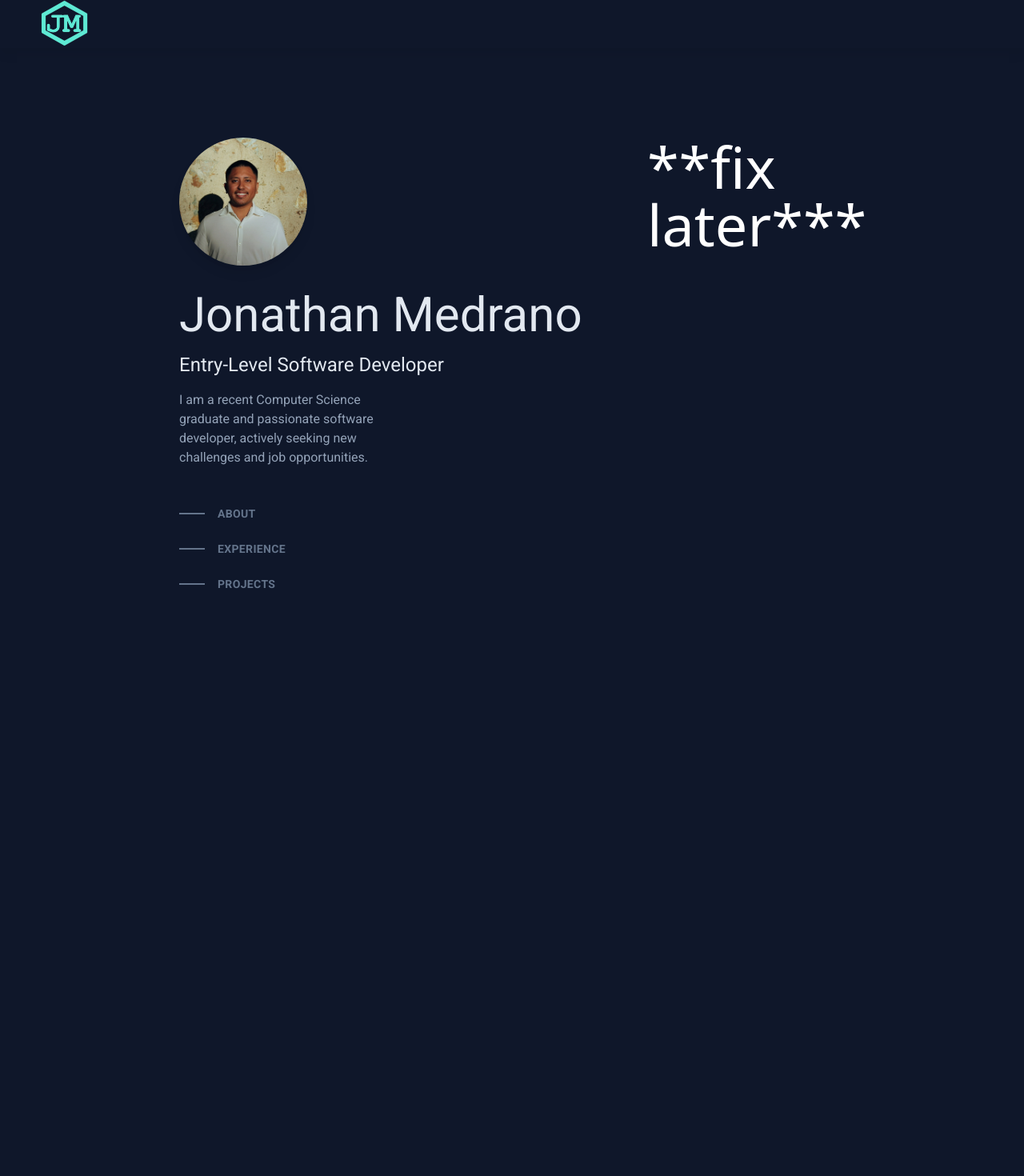
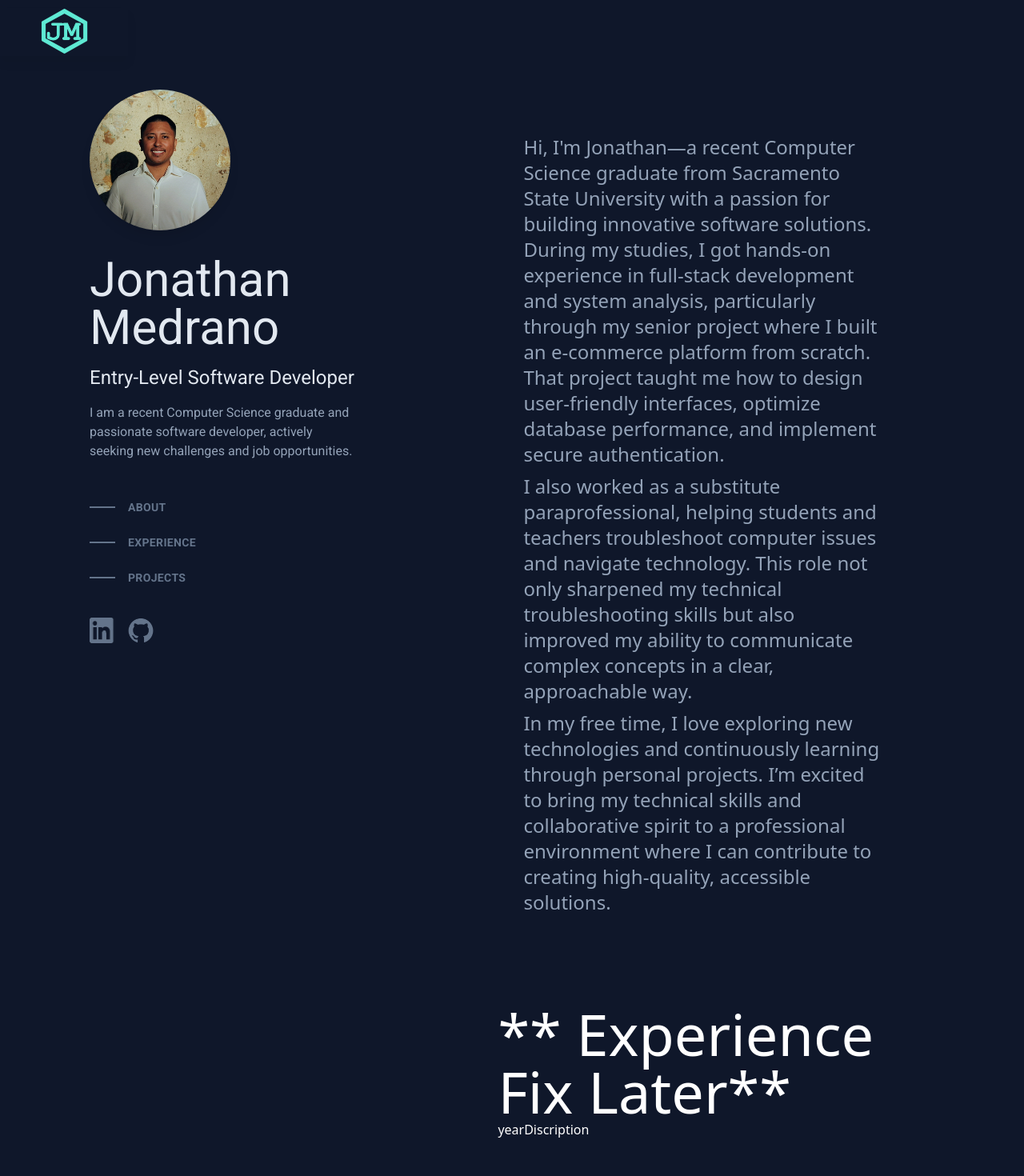
Before and after one commit to j-medrano/j-medrano.github.io, a React (Create React App) app: page / in a window 1280 px wide. Shown: the top 1470 px of the page at 80% size. Before the commit the page ends 800 px from the top, so only its background shows below. Built offline with nearby package versions, Linux system fonts and the light colour scheme.

Commit message:
75 percent done with the left side but need to add links but need to fix the left side just finished witth about section

```diff
--- a/src/App.js
+++ b/src/App.js
@@ -1,72 +1,137 @@
-import logo from './logo.svg';
-import profile_pic from './images/profile_pic.jpeg'
-import './App.css';
-import Header from './components/Header';
-
-import {
-  BrowserRouter as Router,
-  Routes,
-  Route,
-} from 'react-router-dom';
+import { BrowserRouter as Router } from "react-router-dom";
+import Header from "./components/Header";
+import profile_pic from "./images/profile_pic.jpeg"; // Ensure you have the correct path
+import linkedin from "./images/linkedin.png"
+import github from "./images/github_icon.png"
+import { useRef } from "react";
 
 function App() {
+  const aboutRef = useRef(null); // Create a reference for "About" section
+  const experienceRef = useRef(null);
+  const scrollToSection = (ref) => {
+    ref.current?.scrollIntoView({ behavior: "smooth" });
+  };
   return (
     <Router>
-    <Header title="Jonathan Medrano"/>
+      <Header title="Jonathan Medrano" />
 
-    <div className='flex flex-col lg:flex-row items-center lg:items-start lg:px-48 lg:pt-28'>
-
-      <div className="text-center">
-
-
-        <div className="flex flex-col items-center lg:items-start px-8 font-roboto">
-        <img src={profile_pic} className="w-40 h-40 object-cover rounded-full border-1 border-white shadow-lg" alt="Profile" />
-          <div className='items-start flex flex-col'>
-            <p className='text-4xl lg:text-6xl  pt-8 pb-4 text-[#e2e8f0]'>
+      <div className="flex flex-col lg:flex-row items-center lg:items-start lg:px-36 lg:pt-20">
+        {/* Left Side - Fixed Profile Section */}
+        <div className="lg:w-2/5 lg:h-screen lg:fixed top-20 left-20 flex flex-col items-center lg:items-start px-8 pt-8 font-roboto text-white">
+          <img
+            src={profile_pic}
+            className="w-44 h-44 object-cover rounded-full border-1 border-white shadow-lg" alt="Profile"
+          />
+          <div className="items-start flex flex-col ">
+            <p className="text-4xl lg:text-6xl pt-8 pb-4 text-[#e2e8f0]">
               Jonathan Medrano
             </p>
-            <p className='text-lg lg:text-2xl pb-4 text-[#e2e8f0]'>
+            <p className="text-lg lg:text-2xl pb-4 text-[#e2e8f0]">
               Entry-Level Software Developer
             </p>
-
-            <p className='text-left  text-[#94a3b8] lg:w-1/2 break-words'>
-              I am a recent Computer Science graduate and passionate software developer, actively seeking new challenges and job opportunities.
+            <p className="text-left text-[#94a3b8] lg:w-3/4 break-words">
+              I am a recent Computer Science graduate and passionate software
+              developer, actively seeking new challenges and job opportunities.
             </p>
 
-
-
-
-            <ul className='text-left hidden lg:block cursor-pointer'>
+            <ul className="text-left hidden lg:block cursor-pointer">
               <li>
-                <a className='flex flex-row items-center text-[#64748b] pb-6 pt-12'>
-                  <div className='w-8  border-solid  border border-[#64748b]'></div>
-                  <p className='pl-4 font-semibold text-sm tracking-wide'>ABOUT</p>
+                <a
+                  onClick={() => scrollToSection(aboutRef)}
+                  className="group flex flex-row items-center text-[#64748b] pb-6 pt-12 hover:scale-105 hover:text-[#e5e7eb] transition-all duration-200">
+                  <div className="w-8 border border-[#64748b] transition-all duration-150 group-hover:w-20 group-hover:border-white"></div>
+                  <p className="pl-4 font-semibold text-sm tracking-wide transition-all duration-150 group-hover:text-lg">
+                    ABOUT
+                  </p>
                 </a>
               </li>
+
               <li>
-              <a className='flex flex-row items-center text-[#64748b] pb-6'>
-                  <div className='w-8  border-solid  border border-[#64748b]'></div>
-                  <p className='pl-4 font-semibold text-sm tracking-wide'>EXPERIENCE</p>
+                <a
+                  onClick={() => scrollToSection(experienceRef)}
+                  className="group flex flex-row items-center text-[#64748b] pb-6 hover:scale-105 hover:text-[#e5e7eb] transition-all duration-200">
+                  <div className="w-8 border border-[#64748b] transition-all duration-150 group-hover:w-20 group-hover:border-white"></div>
+                  <p className="pl-4 font-semibold text-sm tracking-wide transition-all duration-150 group-hover:text-lg">
+                    EXPERIENCE
+                  </p>
                 </a>
               </li>
+
               <li>
-              <a className='flex flex-row items-center text-[#64748b]'>
-                  <div className='w-8  border-solid  border border-[#64748b]'></div>
-                  <p className='pl-4 font-semibold text-sm tracking-wide'>PROJECTS</p>
+                <a className="group flex flex-row items-center text-[#64748b] hover:scale-105 hover:text-[#e5e7eb] transition-all duration-200">
+                  <div className="w-8 border border-[#64748b] transition-all duration-150 group-hover:w-20 group-hover:border-white"></div>
+                  <p className="pl-4 font-semibold text-sm tracking-wide transition-all duration-150 group-hover:text-lg">
+                    PROJECTS
+                  </p>
                 </a>
               </li>
             </ul>
+
+          </div>
+          {/* these are the images links */}
+          <div className="flex flex-row  justify-start  w-full pt-10 gap-x-4">
+            <img src={linkedin} className="w-8 h-8 transition duration-200 hover:brightness-200" alt="linkedin"/>
+            <img src={github} className="w-8 h-8 transition duration-200 hover:brightness-200" alt="github"/>
+
           </div>
         </div>
+
+        {/* Right Side - Scrollable Content bg-[#0f0f14]*/}
+        <div className="lg:w-[55%] lg:ml-auto  text-white min-h-screen pr-8  lg:pl-8 text-[#94a3b8] sm:relative">
+          {/* about section */}
+          <div className="text-2xl pl-8 lg:hidden lg:block sticky bg-[#0f172a]/90 mt-24  py-6 top-0 z-20 text-[#e2e8f0] backdrop-blur-sm">ABOUT</div>
+          <div ref={aboutRef} className="lg:text-7xl border lg:h-20 opacity-0">**ABOUT Fix Later*</div>
+
+          <div  className="lg:text-7xl mb-22 text-[#94a3b8] lg:mb-28">
+            <p className=" ml-8 text-2xl pt-2">
+                  Hi, I'm Jonathan—a recent Computer Science graduate from Sacramento State University with a passion for building innovative software solutions. During my studies,
+                  I got hands-on experience in full-stack development and system analysis, particularly through my senior project where I built an e-commerce platform from scratch.
+                  That project taught me how to design user-friendly interfaces, optimize database performance, and implement secure authentication.
+                </p>
+                <p className="ml-8 text-2xl pt-2">
+                  I also worked as a substitute paraprofessional, helping students and teachers troubleshoot computer issues and navigate technology.
+                  This role not only sharpened my technical troubleshooting skills but also improved my ability to communicate complex concepts in a clear, approachable way.
+                </p>
+                <p className="ml-8 text-2xl pt-2">
+                  In my free time, I love exploring new technologies and continuously learning through personal projects.
+                  I’m excited to bring my technical skills and collaborative spirit to a professional environment where I can contribute to creating high-quality, accessible solutions.
+                </p>
+          </div>
+
+          {/* experience section */}
+          <div ref={experienceRef} className="lg:text-7xl">** Experience Fix Later**
+            {/* <p className="ml-8 text-2xl pt-2">
+                Hi, I'm Jonathan—a recent Computer Science graduate from Sacramento State University with a passion for building innovative software solutions. During my studies,
+                I got hands-on experience in full-stack development and system analysis, particularly through my senior project where I built an e-commerce platform from scratch.
+                That project taught me how to design user-friendly interfaces, optimize database performance, and implement secure authentication.
+              </p>
+              <p className="ml-8 text-2xl pt-2">
+                I also worked as a substitute paraprofessional, helping students and teachers troubleshoot computer issues and navigate technology.
+                This role not only sharpened my technical troubleshooting skills but also improved my ability to communicate complex concepts in a clear, approachable way.
+              </p>
+              <p className="ml-8 text-2xl pt-2">
+                In my free time, I love exploring new technologies and continuously learning through personal projects.
+                I’m excited to bring my technical skills and collaborative spirit to a professional environment where I can contribute to creating high-quality, accessible solutions.
+              </p> */}
+
+          </div>
+
+          <div className="flex flex-col">
+              <div className="flex flex-row pb-12">
+                <div>year</div>
+                <div>Discription</div>
+              </div>
+
+              <div className="flex flex-row pb-12">
+                <div>year</div>
+                <div>Discription</div>
+              </div>
+
+          </div>
+          {/* project sections */}
+        </div>
       </div>
-
-      <div className='lg:text-7xl'>
-        **fix later***
-      </div>
-    </div>
-
     </Router>
-
   );
 }
 
--- a/src/components/Header.css
+++ b/src/components/Header.css
@@ -6,6 +6,8 @@
   box-shadow: 0px 9px 13px rgb(0 0 0 / 5%);
   padding: 0 20px;
   background-color: rgb(15, 23, 42);
+  top:10px;
+  left:0;
 }
 
 .header-component img {
@@ -59,6 +61,7 @@
 
 @media (min-width: 768px) {
   .header-component {
+      position: fixed; /* Fix only for larger screens */
       flex-direction: row;
       align-items: center;
       padding: 0 50px;
```
Also changed, not shown: src/images/github_icon.png (added), src/images/linkedin.png (added).
